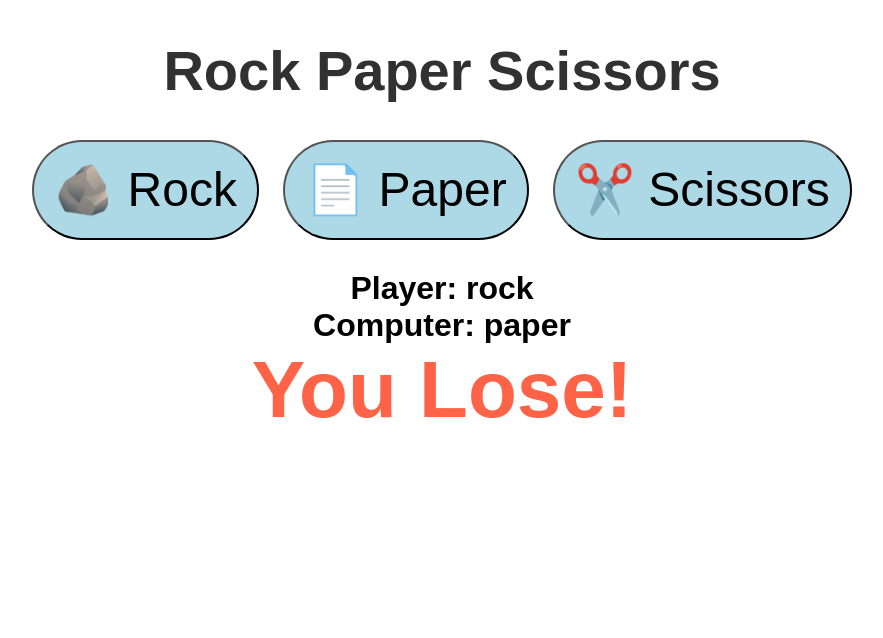
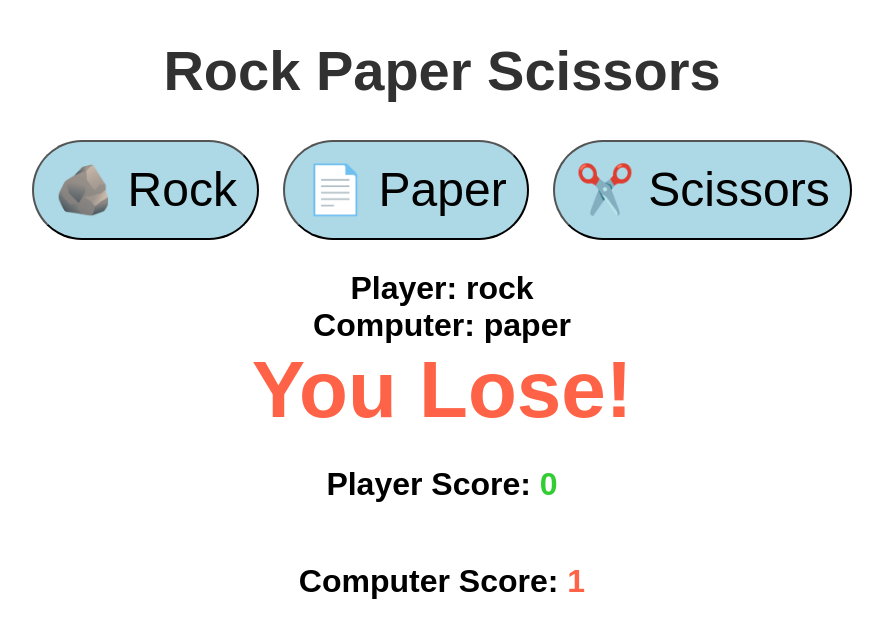
Before and after one commit to kvchi/Odin-project-rock-paper-scissors, a plain HTML site: page index.html in a window 1280 px wide. Both pictures are taken after a click on the button "🪨 Rock". Shown: the whole page, without its empty margins (198-1081 px from the left). Drawn offline with Linux system fonts and the light colour scheme.

Commit message:
New adjustments

```diff
--- a/index.html
+++ b/index.html
@@ -19,6 +19,13 @@
   <div id="computerDisplay">COMPUTER: </div>
   <div id="resultDisplay"></div>
 
+  <div class="scoreDisplay"> Player Score:
+    <span id="playerScoreDisplay">0</span>
+  </div>
+  <div class="scoreDisplay"> Computer Score:
+    <span id="computerScoreDisplay">0</span>
+  </div>
+
   <script src="index.js"></script>
 </body>
 </html>
--- a/index.js
+++ b/index.js
@@ -2,6 +2,12 @@ const choices = ['rock', 'paper', 'scissors'];
 const playerDisplay = document.getElementById('playerDisplay');
 const computerDisplay = document.getElementById('computerDisplay');
 const resultDisplay = document.getElementById('resultDisplay');
+const playerScoreDisplay = document.getElementById('playerScoreDisplay');
+const computerScoreDisplay = document.getElementById('computerScoreDisplay');
+
+let playerScore = 0;
+let computerScore = 0;
+
 
 function playGame(playerChoice) {
     const computerChoice = choices[Math.floor(Math.random() * 3)];
@@ -34,9 +40,13 @@ function playGame(playerChoice) {
     switch(result){
         case 'You Win!':
             resultDisplay.classList.add("winText");
+            playerScore++;
+            playerScoreDisplay.textContent = playerScore;
             break;
         case 'You Lose!':
             resultDisplay.classList.add("loseText");
+            computerScore++;
+            computerScoreDisplay.textContent = computerScore;
             break;
         case 'It\'s a tie!':
             resultDisplay.classList.add("tieText");
--- a/style.css
+++ b/style.css
@@ -42,14 +42,19 @@ h1 {
   font-size: 5rem;
 }
 
-.winText{
+.winText, #playerScoreDisplay{
   color: limegreen;
 }
 
-.loseText{
+.loseText, #computerScoreDisplay{
   color: tomato;
 }
 
 .tieText{
   color: thistle;
 }
+
+.scoreDisplay{
+  font-size: 2rem;
+  margin: 30px 0;
+}
```
